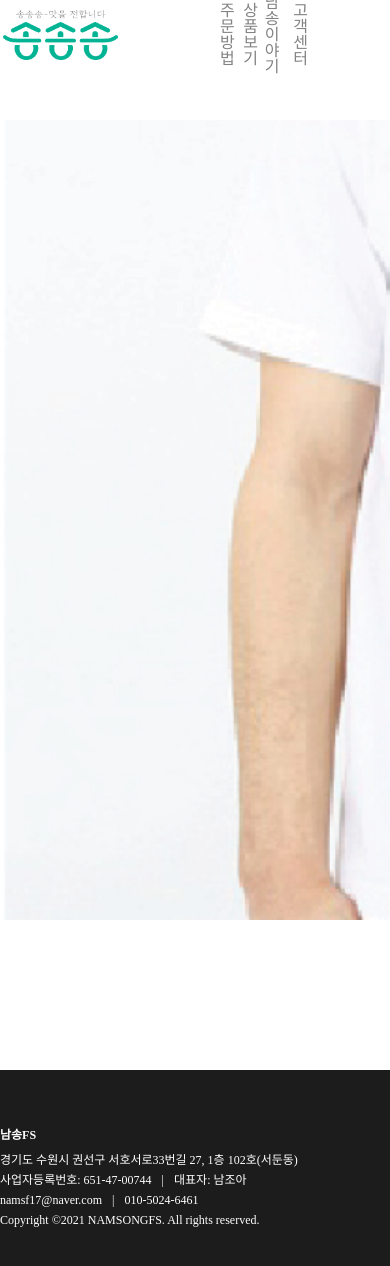
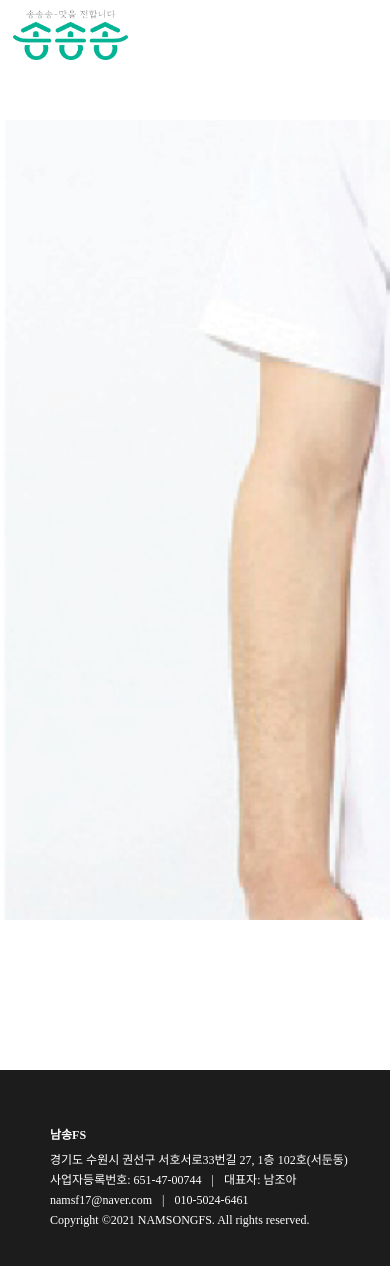
Before and after one commit to ramsongs/namsong, a React (Create React App) app: page /#/ in a window 390 px wide. Shown: the top 1266 px of the page. Built offline with nearby package versions, Linux system fonts and the light colour scheme; a web font is replaced by a local one.

Commit message:
addmedia query for mobile(768px only)

```diff
--- a/src/App.js
+++ b/src/App.js
@@ -1,5 +1,8 @@
 import { HashRouter, Route } from "react-router-dom";
 import Home from "./routes/Home";
+import Products from "./routes/Products";
+import Order from "./routes/Order";
+import About from "./routes/About";
 import Cs from "./routes/Cs";
 import Header from "./components/Header";
 import Footer from "./components/Footer";
@@ -12,6 +15,9 @@ export default function App() {
         <Header />
         <main>
           <Route path="/" exact="ture" component={Home}></Route>
+          <Route path="/products" component={Products}></Route>
+          <Route path="/order" component={Order}></Route>
+          <Route path="/about" component={About}></Route>
           <Route path="/cs" component={Cs}></Route>
         </main>
         <Footer />
--- a/src/routes/About.js
+++ b/src/routes/About.js
@@ -0,0 +1,7 @@
+export default function About() {
+  return (
+    <section>
+      <span>씨발~~</span>
+    </section>
+  );
+}
--- a/src/routes/Cs.js
+++ b/src/routes/Cs.js
@@ -48,7 +48,11 @@ export default function Cs() {
               </a>
             </li>
             <li className="cs-contact__wrap">
-              <a href="https://www.naver.com" target="_blank" rel="noreferrer">
+              <a
+                href="http://pf.kakao.com/_xdlHzb"
+                target="_blank"
+                rel="noreferrer"
+              >
                 <div className="icon-container">
                   <FontAwesomeIcon icon={faComment} />
                 </div>
--- a/src/routes/Order.js
+++ b/src/routes/Order.js
@@ -0,0 +1,7 @@
+export default function Order() {
+  return (
+    <section>
+      <span>씨발~오더~</span>
+    </section>
+  );
+}
--- a/src/routes/Products.js
+++ b/src/routes/Products.js
@@ -0,0 +1,7 @@
+export default function Products() {
+  return (
+    <section>
+      <span>씨발~프로덕트~</span>
+    </section>
+  );
+}
--- a/src/scss/App.scss
+++ b/src/scss/App.scss
@@ -160,6 +160,7 @@ a {
 // header
 header {
   width: 100%;
+  min-width: 1200px;
   height: 70px;
   display: flex;
   justify-content: center;
@@ -167,6 +168,7 @@ header {
 
   .header__wrap {
     display: flex;
+    justify-content: space-around;
 
     .logo {
       font-size: 0;
@@ -180,7 +182,6 @@ header {
       width: 50%;
 
       .gnb {
-        margin-left: 100px;
         height: 100%;
         display: flex;
         justify-content: space-around;
@@ -199,6 +200,7 @@ header {
 
 // home
 .main-visual {
+  min-width: 1200px;
   height: 800px;
 
   .main-visual__content {
@@ -215,6 +217,8 @@ header {
 
 // cs
 .cs {
+  min-width: 1200px;
+
   .cs-top {
     height: 350px;
     background-color: $point-color;
@@ -271,6 +275,8 @@ header {
 
   .faq {
     margin-top: 50px;
+    min-width: 1200px;
+    padding: 0 50px;
 
     .faq__title {
       font-size: 40px;
@@ -296,6 +302,7 @@ header {
 // footer
 .footer {
   margin-top: 200px;
+  min-width: 1200px;
   height: 200px;
   box-sizing: border-box;
   padding: 50px 0;
@@ -313,6 +320,7 @@ header {
     display: flex;
     justify-content: space-between;
     align-items: center;
+    padding: 0 50px;
 
     .footer__title {
       font-weight: 600;
@@ -342,3 +350,38 @@ header {
     }
   }
 }
+
+// 768px 모바일
+@media screen and (max-width: 768px) {
+  // header
+  header {
+    width: 100%;
+    min-width: 768px;
+
+    .header__wrap {
+      justify-content: space-between;
+      padding: 0 10px;
+
+      // gnb-mobile 만들기
+    }
+  }
+
+  .cs {
+    min-width: 768px;
+
+    .faq {
+      width: 100%;
+      min-width: 768px;
+    }
+  }
+
+  // footer
+  .footer {
+    margin-top: 200px;
+    min-width: 768px;
+
+    .footer__wrap {
+      width: 100%;
+    }
+  }
+}
```
